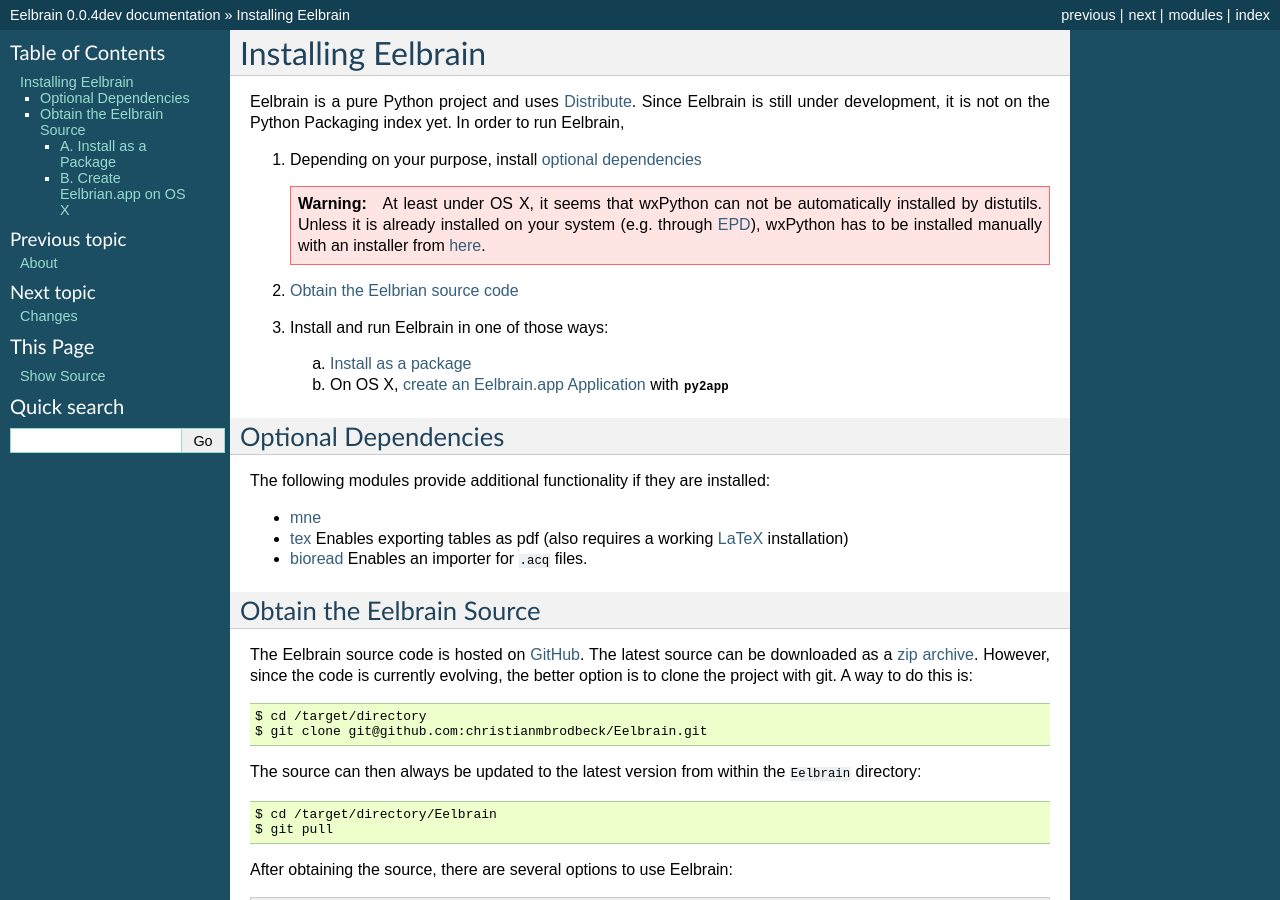
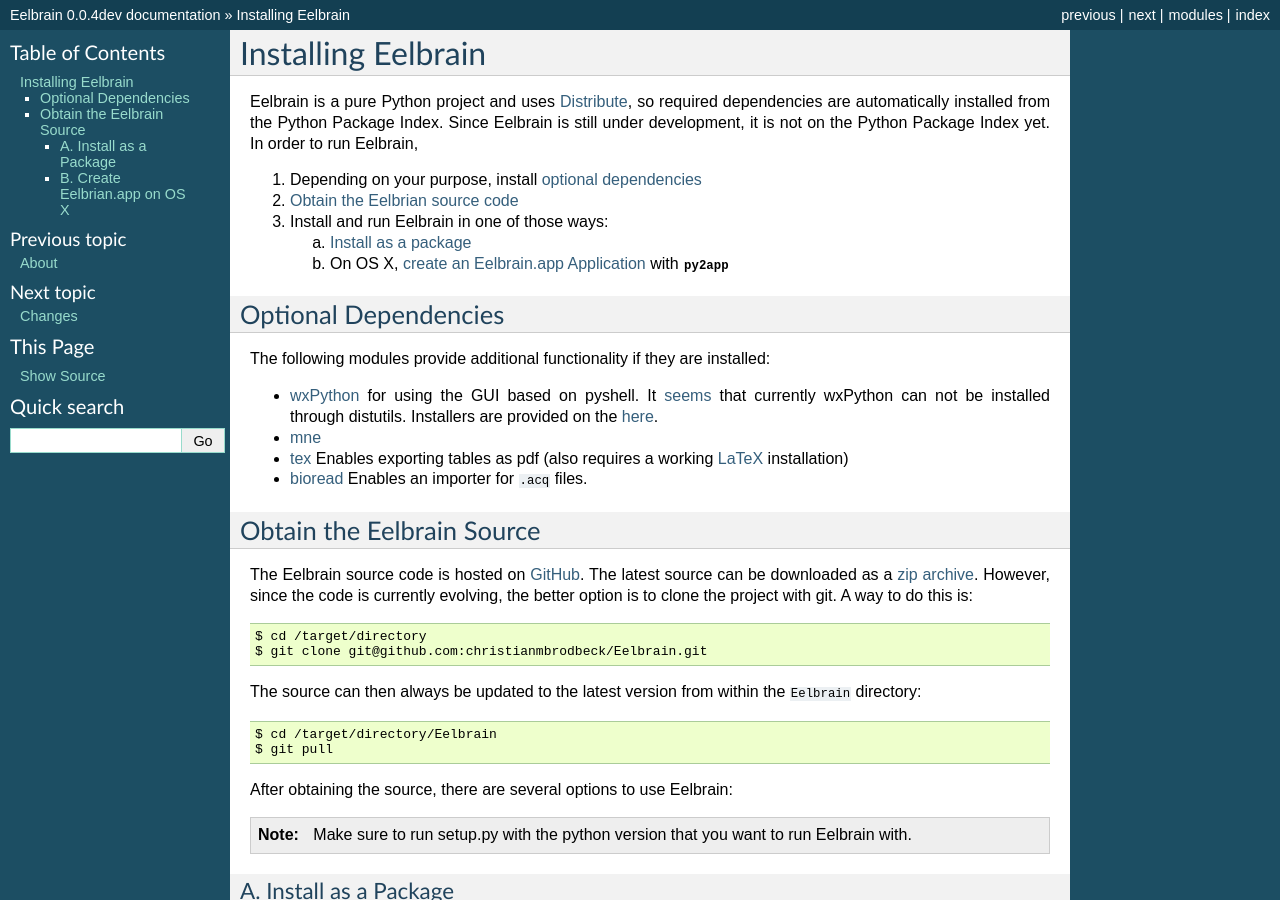
Before and after one commit to christianbrodbeck/Eelbrain, a Sphinx documentation site: the page built from doc/Installing.rst, in a window 1280 px wide and 900 px high. Built offline with Sphinx 7.4.7, drawn with Linux system fonts in a browser that asks for light colours; formulas are drawn with MathJax 3.

Commit message:
setup.py: remove wxPython dependency
It does not install from the pypi anyways...

```diff
--- a/doc/Installing.rst
+++ b/doc/Installing.rst
@@ -3,20 +3,14 @@
 Installing Eelbrain
 ===================
 
-Eelbrain is a pure Python project and uses `Distribute
-<http://packages.python.org/distribute/setuptools.html>`_.
-Since Eelbrain is still under development, it is not on the Python Packaging
-index yet. In order to run Eelbrain,
+Eelbrain is a pure Python project and uses
+`Distribute <http://packages.python.org/distribute/setuptools.html>`_,
+so required dependencies are automatically installed from the Python Package
+Index. Since Eelbrain is still under development, it is not on the Python
+Package Index yet. In order to run Eelbrain,
 
-#.  Depending on your purpose, install :ref:`optional dependencies <dependencies>`
-
-    .. warning::
-        At least under OS X, it seems that wxPython can not be automatically
-        installed by distutils. Unless it is already installed on your system
-        (e.g. through `EPD <http://enthought.com/products/epd.php>`_), wxPython
-        has to be installed manually with an installer
-        from `here <http://www.wxpython.org/download.php>`_.
-
+#.  Depending on your purpose, install :ref:`optional dependencies
+    <dependencies>`
 #.  :ref:`Obtain the Eelbrian source code <obtain-source>`
 #.  Install and run Eelbrain in one of those ways:
 
@@ -32,6 +26,12 @@
 
 The following modules provide additional functionality if they are installed:
 
+* `wxPython <http://www.wxpython.org>`_
+  for using the GUI based on pyshell.
+  It `seems <http://stackoverflow.com/q/477573/166700>`_ that currently
+  wxPython can not be installed through distutils.
+  Installers are provided on the
+  `here <http://www.wxpython.org/download.php>`_.
 * `mne <https://github.com/mne-tools/mne-python>`_
 * `tex <http://pypi.python.org/pypi/tex>`_ Enables exporting tables as pdf
   (also requires a working `LaTeX <http://www.latex-project.org/>`_ installation)
--- a/setup.py
+++ b/setup.py
@@ -53,10 +53,10 @@
                                   'scipy',
                                   'numpy',
                                   'docutils',
-                                  'wxPython',
+#                                  'wxPython',
+# Does not install properly from pypi (http://stackoverflow.com/q/477573/166700)
                                   ],
-#                                  ['tex', 'bioread'], # optional
-              package_data = {'eelbrain': ['Resources/sns/*.txt']}
+              package_data={'eelbrain': ['Resources/sns/*.txt']}
               )
 
 # py2app -----------------------------------------------------------------------
```
